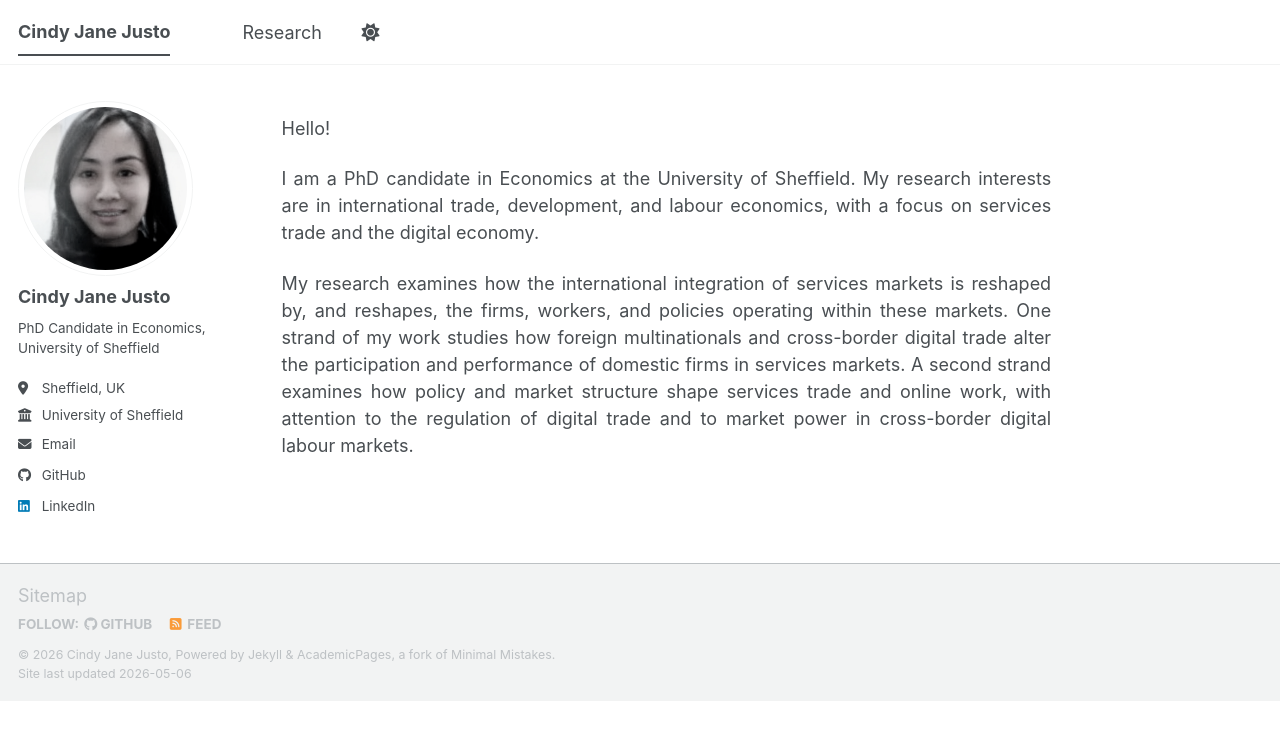
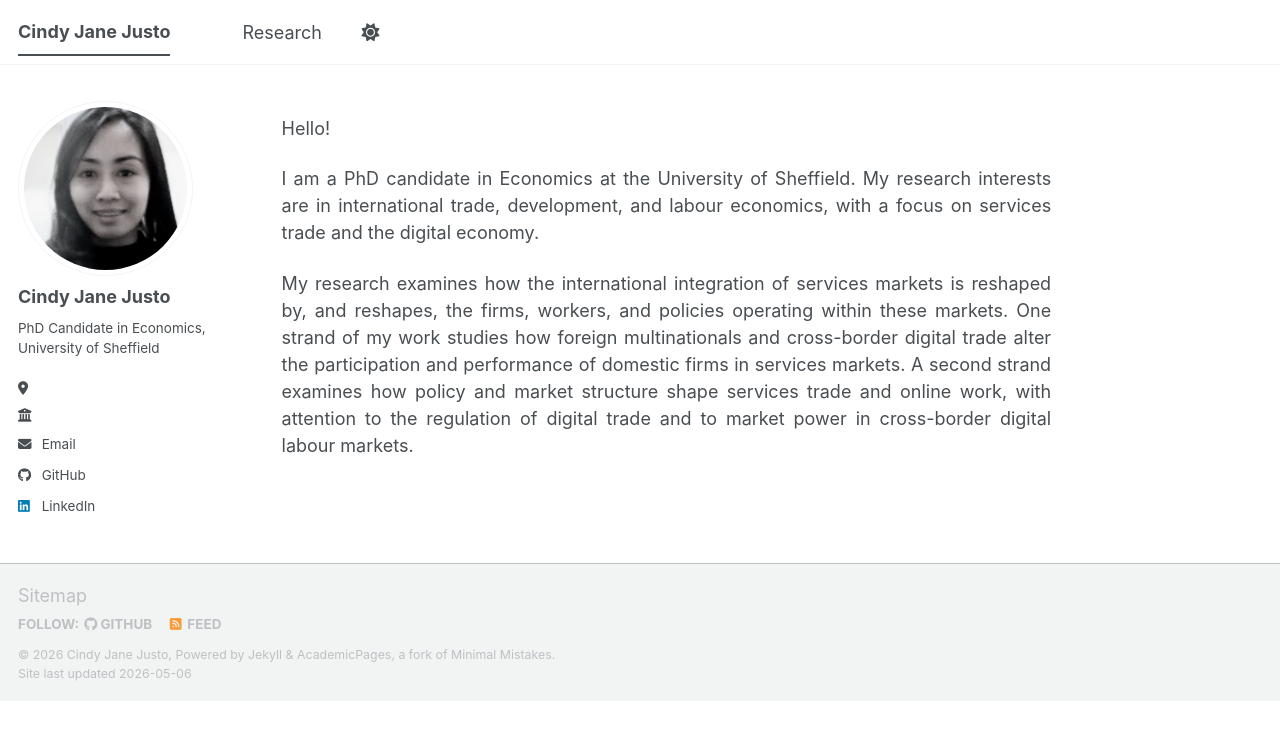
Before and after one commit to cindyjusto/cindyjusto.github.io, a Jekyll site: the page built from _pages/about.md, in a window 1280 px wide. Shown: the top 740 px of the page. Built offline with Jekyll 4.4.1, drawn with Linux system fonts in a browser that asks for light colours; a script bundle is joined from its source files by our own code; library files that are not in the unit come from our copies.

Commit message:
Update _config.yml

```diff
--- a/_config.yml
+++ b/_config.yml
@@ -27,8 +27,8 @@ author:
   name             : "Cindy Jane Justo"
   pronouns         : # example: "she/her"
   bio              : "PhD Candidate in Economics, University of Sheffield"
-  location         : "Sheffield, UK"
-  employer         : "University of Sheffield"
+  location         : ""
+  employer         : ""
   uri              : # URL
   email            : "cjcjusto1@sheffield.ac.uk"
 
```
